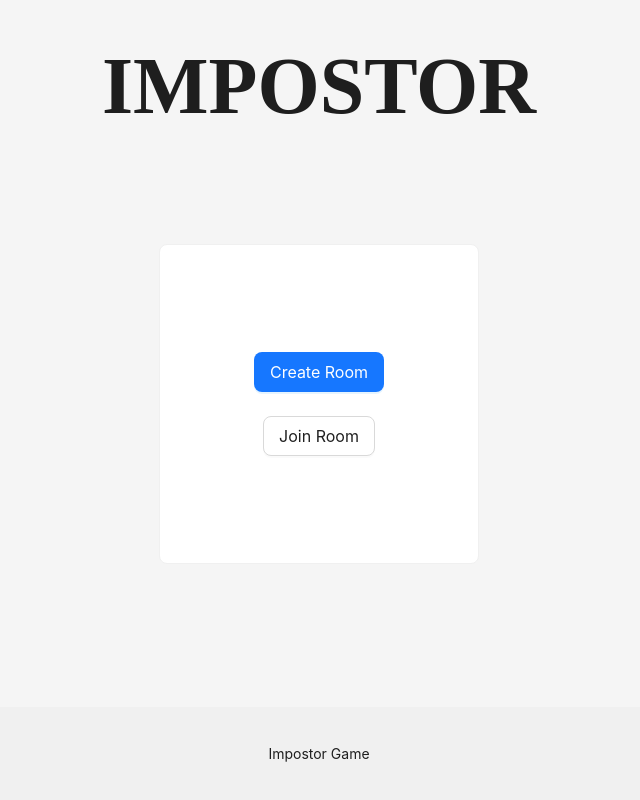
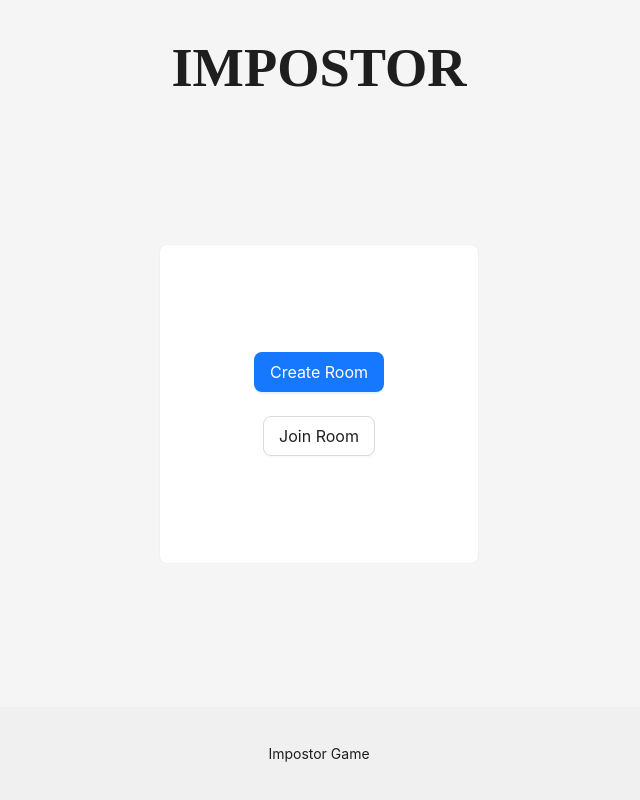
Before and after one commit to JuanpiCasti/impostor, a React (Vite) app in the folder packages/frontend/: page / in a window 1280 px wide. Shown: the whole page, without its empty margins (321-961 px from the left). Built offline with nearby package versions, Linux system fonts and the light colour scheme; no server answers; a web font is replaced by a local one.

Commit message:
title size

```diff
--- a/packages/frontend/src/layout/ImpostorLayout.css
+++ b/packages/frontend/src/layout/ImpostorLayout.css
@@ -18,5 +18,5 @@
 
 .layout-header h1 {
   font-family: Dokdo;
-  font-size: 5rem;
+  font-size: 3.4rem;
 }
```
Also changed, not shown: 1 other file (tests, documents, lock files or other folders).
